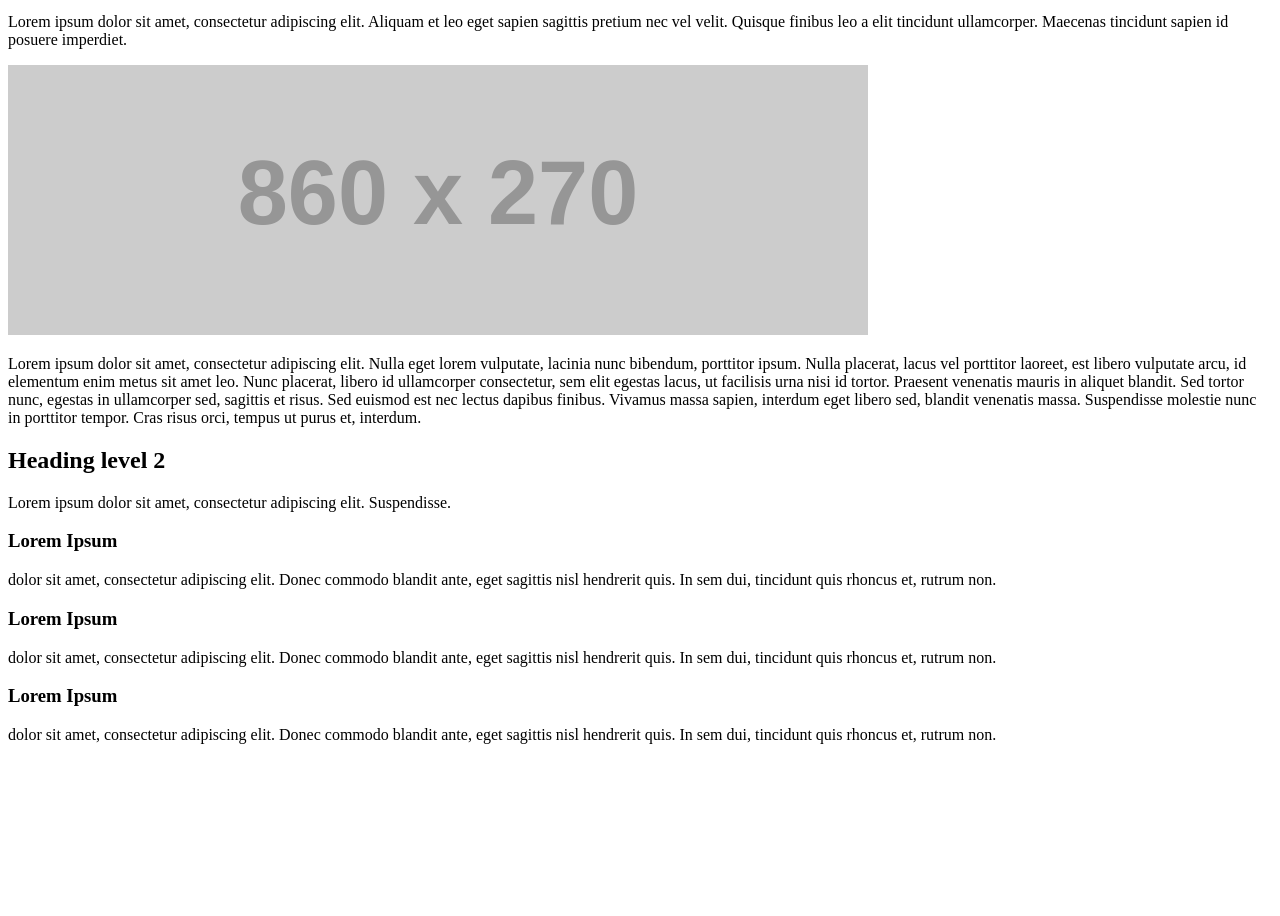
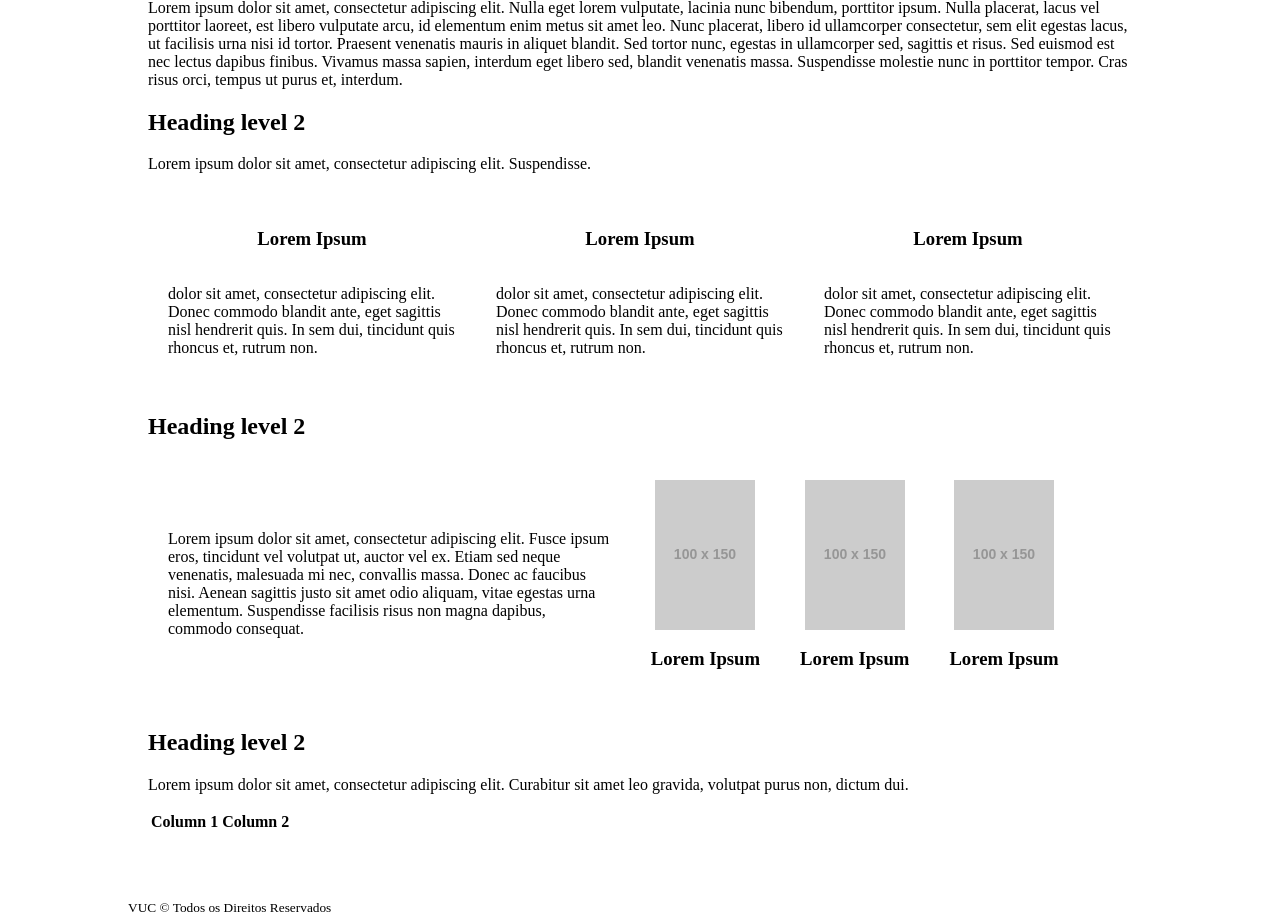
Before and after one commit to WiliamCamargo/capoeira, a plain HTML site: page historia.html in a window 1280 px wide. Shown: the part 752-1668 px from the top of the page. Before the commit the page ends 1512 px from the top, so only its background shows below. Drawn offline with Linux system fonts and the light colour scheme; placeholder pictures from the web are drawn by us.

Commit message:
commit com o css da pagina Historia, faltando tabela e mapa do site

```diff
--- /dev/null
+++ b/css/historia.css
@@ -0,0 +1,67 @@
+@charset "UTF-8";
+
+body {
+    background-color: #FFF;
+    width: 1024px;
+    margin: 0px auto 0px auto;
+}
+
+header {
+    text-align: center;
+    font-size: 20px;
+    font-weight: bold;
+    padding: 10px
+}
+
+header p {
+    margin: 0;
+}
+
+nav {
+    margin: 20px;
+}
+
+article, aside {
+    margin: 20px;
+}
+
+ul {
+    list-style-type: none;
+}
+
+ul li {
+    display: inline;
+}
+
+ul li a {
+    padding: 0px 10px;
+    color: black;
+    text-transform: uppercase;
+    text-decoration: none;
+}
+
+ul li a:hover {
+    color: white;
+    background-color: navy;
+}
+
+#historia_mensagem-topo, #historia_titulo {
+    text-align: center;
+}
+
+.texto-pai {
+    display: flex;
+}
+
+.texto {
+    width: 45%;
+    display: flex;
+    flex-direction: column;
+    justify-content: space-evenly;
+    align-items: center;
+    padding: 20px;
+}
+
+.historia_h2 {
+    align-self: flex-start;
+}
--- a/historia.html
+++ b/historia.html
@@ -3,10 +3,12 @@
 <head>
     <meta charset="UTF-8">
     <title>História</title>
+    <link rel="stylesheet" type="text/css" href="./css/historia.css">
 </head>
-<body>
+<body id="historia">
     <header>
-        Capoeira: Arte e Patrimônio
+        <p>Capoeira:</p>
+        <p>Arte e Patrimônio</p>
     </header>
     <nav>
         <ul>
@@ -19,17 +21,20 @@
         </ul>
     </nav>
     <article>
-        <section>
+        <section id="historia_mensagem-topo">
             Lorem ipsum dolor sit amet, consectetur adipiscing elit. Morbi tempor efficitur ex. Curabitur condimentum urna nulla, eu porta nulla posuere.
         </section>
-        <h1>História</h1>
-        <section>
+        <h1 id="historia_titulo">História</h1>
+        <section class="texto-pai">
+            <section class="texto texto1">
+                <h2 class="historia_h2">Como surgiu a Capoeira</h2>
                 <p>
                     Lorem ipsum dolor sit amet, consectetur adipiscing elit. Duis dignissim, diam ac blandit sagittis, justo augue scelerisque sapien, et varius risus eros in libero. Cras in volutpat tortor. Suspendisse potenti. Sed dui nunc, ullamcorper consequat euismod nec, rutrum at mauris. Sed lectus nisl, tincidunt eget magna eget, accumsan faucibus magna. Vivamus finibus ligula a volutpat euismod. Phasellus commodo laoreet dolor. Mauris iaculis felis sem, id cursus metus dictum vitae. Vivamus urna risus, venenatis non elit ut, placerat aliquet nunc. Nunc enim lectus, mattis vitae eleifend non, hendrerit ac nisl. Maecenas lacinia tempus.
                 </p>
                 <img src="https://via.placeholder.com/310x175/a2ebb6/808080?text=310x175" alt="Imagem Via Placeholder">
             </section>
-        <section>
+            <section class="texto texto2">
+                <h2 class="historia_h2">Como eram as lustas</h2>
                 <img src="https://via.placeholder.com/310x175/a2ebb6/808080?text=310x175" alt="Imagem Via Placeholder">
 
                 <p>
@@ -39,20 +44,19 @@
                     Lorem ipsum dolor sit amet, consectetur adipiscing elit. Aliquam et leo eget sapien sagittis pretium nec vel velit. Quisque finibus leo a elit tincidunt ullamcorper. Maecenas tincidunt sapien id posuere imperdiet.
                 </p>
             </section>
+        </section>
         <section>
-            <img src="https://via.placeholder.com/860x270/a2ebb6/808080?text=860x270" alt="Imagem Via Placeholder">
-
             <p>
                 Lorem ipsum dolor sit amet, consectetur adipiscing elit. Nulla eget lorem vulputate, lacinia nunc bibendum, porttitor ipsum. Nulla placerat, lacus vel porttitor laoreet, est libero vulputate arcu, id elementum enim metus sit amet leo. Nunc placerat, libero id ullamcorper consectetur, sem elit egestas lacus, ut facilisis urna nisi id tortor. Praesent venenatis mauris in aliquet blandit. Sed tortor nunc, egestas in ullamcorper sed, sagittis et risus. Sed euismod est nec lectus dapibus finibus. Vivamus massa sapien, interdum eget libero sed, blandit venenatis massa. Suspendisse molestie nunc in porttitor tempor. Cras risus orci, tempus ut purus et, interdum.
             </p>
         </section>
         <section>
-            <h2>Heading level 2</h2>
+            <h2 class="historia_h2">Heading level 2</h2>
             <p>
                 Lorem ipsum dolor sit amet, consectetur adipiscing elit. Suspendisse.
             </p>
-
-            <section>
+            <section class="texto-pai">
+                <section class="texto texto1">
                     <h3>
                         Lorem Ipsum
                     </h3>
@@ -60,7 +64,7 @@
                         dolor sit amet, consectetur adipiscing elit. Donec commodo blandit ante, eget sagittis nisl hendrerit quis. In sem dui, tincidunt quis rhoncus et, rutrum non.
                     </p>
                 </section>
-            <section>
+                <section class="texto texto1">
                     <h3>
                         Lorem Ipsum
                     </h3>
@@ -68,7 +72,7 @@
                         dolor sit amet, consectetur adipiscing elit. Donec commodo blandit ante, eget sagittis nisl hendrerit quis. In sem dui, tincidunt quis rhoncus et, rutrum non.
                     </p>
                 </section>
-            <section>
+                <section class="texto texto2">
                     <h3>
                         Lorem Ipsum
                     </h3>
@@ -77,12 +81,93 @@
                     </p>
                 </section>
             </section>
+        </section>
+        <section>
+            <h2 class="historia_h2">Heading level 2</h2>
+            <section class="texto-pai">
+                <p class="texto texto1">
+                    Lorem ipsum dolor sit amet, consectetur adipiscing elit. Fusce ipsum eros, tincidunt vel volutpat ut, auctor vel ex. Etiam sed neque venenatis, malesuada mi nec, convallis massa. Donec ac faucibus nisi. Aenean sagittis justo sit amet odio aliquam, vitae egestas urna elementum.
+                    Suspendisse facilisis risus non magna dapibus, commodo consequat.
+                </p>
+                <section class="texto-pai">
+                    <section class="texto texto2">
+                        <img src="https://via.placeholder.com/100x150/a2ebb6/808080?text=100x150" alt="Imagem Via Placeholder">
+                        <h3>Lorem Ipsum</h3>
+                    </section>
+                    <section class="texto texto3">
+                        <img src="https://via.placeholder.com/100x150/a2ebb6/808080?text=100x150" alt="Imagem Via Placeholder">
+                        <h3>Lorem Ipsum</h3>
+                    </section>
+                    <section class="texto texto4">
+                        <img src="https://via.placeholder.com/100x150/a2ebb6/808080?text=100x150" alt="Imagem Via Placeholder">
+                        <h3>Lorem Ipsum</h3>
+                    </section>
+                </section>
+            </section>
+        </section>
+        <section>
+            <h2 class="historia_h2">Heading level 2</h2>
+            <p>
+                Lorem ipsum dolor sit amet, consectetur adipiscing elit. Curabitur sit amet leo gravida, volutpat purus non, dictum dui.
+            </p>
+            <table>
+                <thead>
+                    <tr>
+                        <th>Column 1</th>
+                        <th>Column 2</th>
+                    </tr>
+                </thead>
+                <tbody>
+                    <tr>
+                        <td></td>
+                        <td></td>
+                    </tr>
+                    <tr>
+                        <td></td>
+                        <td></td>
+                    </tr>
+                    <tr>
+                        <td></td>
+                        <td></td>
+                    </tr>
+                    <tr>
+                        <td></td>
+                        <td></td>
+                    </tr>
+                    <tr>
+                        <td></td>
+                        <td></td>
+                    </tr>
+                    <tr>
+                        <td></td>
+                        <td></td>
+                    </tr>
+                    <tr>
+                        <td></td>
+                        <td></td>
+                    </tr>
+                    <tr>
+                        <td></td>
+                        <td></td>
+                    </tr>
+                    <tr>
+                        <td></td>
+                        <td></td>
+                    </tr>
+                    <tr>
+                        <td></td>
+                        <td></td>
+                    </tr>
+                    <tr>
+                        <td></td>
+                        <td></td>
+                    </tr>
+                </tbody>
+            </table>
+        </section>
     </article>
-    <aside>
-
-    </aside>
     <footer>
-
+        <small>VUC © Todos os Direitos Reservados</small>
     </footer>
 </body>
 </html>
```
Lines whose indentation alone changed are shown as unchanged.
